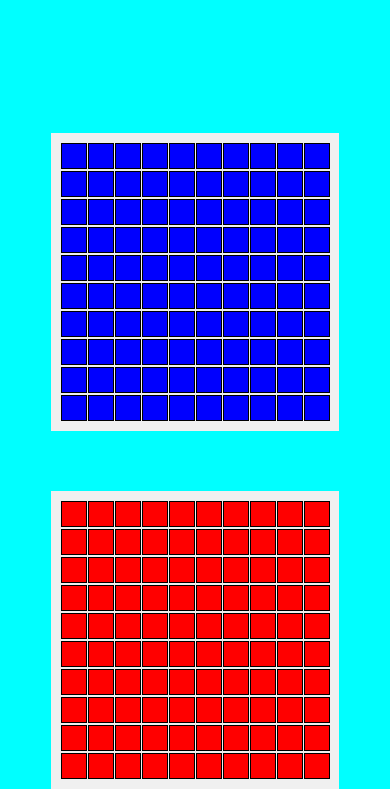
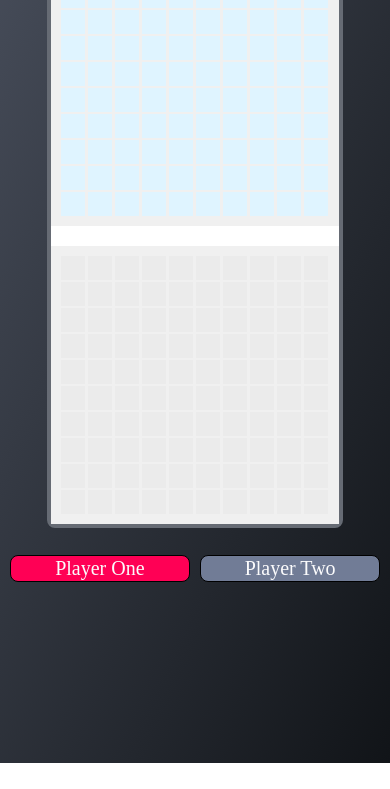
Before and after one commit to AntonioSimonetti/BattleshipTOP, a website built with webpack: page index.html in a window 390 px wide. Shown: the part 81-870 px from the top of the page. After the commit the page ends 844 px from the top, so only its background shows below. Built offline with nearby package versions, Linux system fonts and the light colour scheme.

Commit message:
Finished project

```diff
--- a/display.js
+++ b/display.js
@@ -1,15 +1,9 @@
-const { gameloop, getPlayerInput, turn } = require("./gameloop");
+const { getPlayerInput } = require("./gameloop");
 
 
 function createGrid() {
   const topContainer = document.createElement("div");
   topContainer.classList.add("top-container");
-
-  //const startButton = document.createElement("startButton");
-  //startButton.classList.add("startButton");
-  //startButton.textContent = "START";
-
-  //topContainer.appendChild(startButton);
   document.body.appendChild(topContainer)
 
   const mainHeader = document.createElement("div");
@@ -39,8 +33,6 @@ function createGrid() {
 
       // Add click event listener to each grid item
       gridItemOne.addEventListener("click", getPlayerInput);
-
-
     }
   }
 
@@ -57,14 +49,26 @@ function createGrid() {
       gridItemTwo.setAttribute("data-row", i);
       gridItemTwo.setAttribute("data-col", j);
       grid2Container.appendChild(gridItemTwo);
-
-      // Add click event listener to each grid item
-      gridItemTwo.addEventListener("click", turn);
-
     }
   }
+
+  //Create the divs with player's name
+  const nameDiv = document.createElement("div");
+  nameDiv.classList.add("nameDiv");
+  document.body.appendChild(nameDiv);
+  const leftName = document.createElement("div");
+  leftName.classList.add("leftName");
+  const leftNameTxt = document.createElement("div");
+  leftNameTxt.textContent = "Player One";
+  leftName.appendChild(leftNameTxt);
+  nameDiv.appendChild(leftName);
+  const rightName = document.createElement("div");
+  const rightNameTxt = document.createElement("div");
+  rightName.classList.add("rightName");
+  rightNameTxt.textContent = "Player Two";
+  rightName.appendChild(rightNameTxt);
+  nameDiv.appendChild(rightName);
 }
-
 
 module.exports = {
   createGrid: createGrid,
--- a/gameloop.js
+++ b/gameloop.js
@@ -1,4 +1,3 @@
-const { gameboardFactory } = require("./gameboard");
 const { Player } = require("./players");
 
 let phases = 1;
@@ -17,7 +16,7 @@ function isValidPlacementUX(row, col, phases, isVertical) {
     } else {
       for (let i = row; i < row + phases; i++) {
         gridItemOne.forEach((item) => {
-          if (item.dataset.row == i && item.dataset.col == col && item.style.backgroundColor === "black") {
+          if (item.dataset.row == i && item.dataset.col == col && item.style.backgroundColor === "#A1A1AB") {
             validPlacement = false;
           }
         });
@@ -29,17 +28,15 @@ function isValidPlacementUX(row, col, phases, isVertical) {
     } else {
       for (let j = col; j < col + phases; j++) {
         gridItemOne.forEach((item) => {
-          if (item.dataset.row == row && item.dataset.col == j && item.style.backgroundColor === "black") {
+          if (item.dataset.row == row && item.dataset.col == j && item.style.backgroundColor === "#A1A1AB") {
             validPlacement = false;
           }
         });
       }
     }
   }
-
   return validPlacement;
 }
-
 
 function getPlayerInput(event) {
   // Get the row and column of the clicked cell
@@ -48,26 +45,21 @@ function getPlayerInput(event) {
   let isVertical = confirm("Do you want to place the ship vertically?");
 
   const isValidPlacementUXVAR = isValidPlacementUX(row, col, phases, isVertical);
-  console.log(isValidPlacementUXVAR);
-
   if (!isValidPlacementUXVAR) {
-    console.log("NOT VALID POSITION");
     let winnerHeader = document.getElementById("mainHeader");
     winnerHeader.textContent = `This is not a valid position, try again!`;
+    winnerHeader.style.fontSize = '0.8em';
     return;
   }
-
     placements.push(row,col,isVertical);
-    console.log(placements)
-
     if (isVertical) {
       for (let i = row; i < row + phases; i++) {
         let gridItemOne = document.querySelectorAll(".grid-item-grid1");
         if (gridItemOne.length > 0) {
           gridItemOne.forEach((item) => {
             if (item.dataset.row == i && item.dataset.col == col) {
-              item.style.backgroundColor = "black";
-              if (item.style.backgroundColor === "black") {
+              item.style.backgroundColor = "#A1A1AB";
+              if (item.style.backgroundColor === "##A1A1AB") {
                 item.removeEventListener("click", getPlayerInput);
               }
 
@@ -76,17 +68,13 @@ function getPlayerInput(event) {
         }
       }
     } else {
-      console.log("col: ", col);
-      console.log(typeof col);
-      console.log("phases: ", phases);
       for (let j = col; j < col + phases; j++) {
-        console.log("j: ", j);
         let gridItemOne = document.querySelectorAll(".grid-item-grid1");
         if (gridItemOne.length > 0) {
           gridItemOne.forEach((item) => {
             if (item.dataset.row == row && item.dataset.col == j) {
-              item.style.backgroundColor = "black";
-              if (item.style.backgroundColor === "black") {
+              item.style.backgroundColor = "#A1A1AB";
+              if (item.style.backgroundColor === "#A1A1AB") {
                 item.removeEventListener("click", getPlayerInput);
               }
             }
@@ -94,7 +82,6 @@ function getPlayerInput(event) {
         }
       }
     }
-
 
     if (phases > 4) {
       //removes the eventlistener by cloning the element without the eventlistener and replacing the one that had it
@@ -135,12 +122,8 @@ function getPlayerInput(event) {
       });
     }
 
-    console.log("inizio attacco player 1");
     gameboardTwoArr[0].receiveAttack(row,col);
-    console.log("fine attacco  1");
-
     event.target.removeEventListener("click", turn);
-
     if (isHit) {
       let winnerHeader = document.getElementById("mainHeader");
       winnerHeader.textContent = `You hit the enemy ship, attack again!`;
@@ -156,16 +139,13 @@ function getPlayerInput(event) {
       }
       return;
     }
-
     CPUturn();
-
   }
 
 
   function CPUturn () {
-    console.log("inizio attacco player 2");
-    console.log(playersName[1].name)
-
+    let winnerHeader = document.getElementById("mainHeader");
+    winnerHeader.textContent = `Enemy attacking..`;
     let winner = null;
 
     // Check if playerTwo has won, and end the game if they have
@@ -179,7 +159,6 @@ function getPlayerInput(event) {
     }
 
     let attacks = playersName[1].takeTurn();
-    console.log(attacks)
     gameboardOneArr[0].receiveAttack(attacks[0], attacks[1]);
 
     // Highlight the cell that is receiving the attack and attack again if ship is hitted
@@ -189,7 +168,6 @@ function getPlayerInput(event) {
       if (item.dataset.row == attacks[0] && item.dataset.col == attacks[1] ) {
         item.classList.add("water");
       }
-
       if(item.dataset.row == attacks[0] && item.dataset.col == attacks[1] && gameboardOneArr[0].board[attacks[0]][attacks[1]] != null) {
         item.classList.remove("water");
         item.classList.add("hitted");
@@ -197,10 +175,12 @@ function getPlayerInput(event) {
       }
     });
   }
+  setTimeout(function() {
+    winnerHeader.textContent = `Your turn to attack`;
+  }, 1000);
 }
 
 function gameloop() {
-  console.log("started gameloop")
   // Create two players
   const playerOne = Player("Player One", false);
   const playerTwo = Player("Player Two", true);
@@ -212,25 +192,15 @@ function gameloop() {
   let fasi = 0;
     // Player One places ship
     for(let i = 0; i < 5;i++) {
-
-      console.log("dentro il loop", fasi)
-      console.log(`Place your ship with length ${fasi + 1}`);
-
-
         let row = parseInt(placements[0]);
         let col = parseInt(placements[1]);
         let isVertical = placements[2];
         placements = placements.slice(3);
-
-
         gameboardOne.placeShip(row, col, fasi + 1, isVertical);
         fasi++;
-        console.table(gameboardOne.board);
     }
-  console.log("fuori dal loop")
 
   //Player Two places ships randomly
-  console.log(`It's ${playerTwo.name}'s turn to place ships.`);
   for (let i = 0; i < 5; i++) {
     let length = i + 1;
     let orientation1 = Math.random() < 0.5 ? "horizontal" : "vertical";
@@ -254,20 +224,21 @@ function gameloop() {
       )
     );
     gameboardTwo.placeShip(row1, col1, length, isVertical1);
-
-    console.table(gameboardTwo.board);
   }
 
     gameboardOneArr.push(gameboardOne);
     gameboardTwoArr.push(gameboardTwo);
     playersName.push(playerOne, playerTwo);
+    const gridItemTwo = document.querySelectorAll(".grid-item-grid2");
+    gridItemTwo.forEach(item => {
+      item.addEventListener("click", turn);
+    })
 
   return {
     playerOne,
     playerTwo,
     gameboardOne,
     gameboardTwo,
-    //winner,
   };
 }
 
--- a/players.js
+++ b/players.js
@@ -1,4 +1,3 @@
-const { Ship } = require("./ships");
 const { gameboardFactory } = require("./gameboard");
 
 function Player(name, isComputer = false) {
@@ -17,9 +16,8 @@ function Player(name, isComputer = false) {
           col = Math.floor(Math.random() * gameboard.board.length);
         } while (attackedPositions.includes(`${row},${col}`));
 
-        //gameboard.receiveAttack(row, col);
         attackedPositions.push(`${row},${col}`);
-        return [row, col]; //not sure about this yet
+        return [row, col];
       },
     };
   }
@@ -29,9 +27,7 @@ function Player(name, isComputer = false) {
     gameboard,
     attackedPositions,
     takeTurn(row, col) {
-      //This do not ensure that the player cannot choose an already attacked position.Handle this in the input part of the code and maybe modify this later.
       if (attackedPositions.includes(`${row},${col}`)) {
-        console.log(`Position (${row}, ${col}) has already been attacked!`);
         return;
       }
       gameboard.receiveAttack(row, col);
--- a/script.js
+++ b/script.js
@@ -1,6 +1,5 @@
 import "./style.css";
 
 const { createGrid } = require("./display.js");
-const { gameloop } = require("./gameloop.js");
 
 createGrid();
--- a/ships.js
+++ b/ships.js
@@ -16,7 +16,6 @@ module.exports = {  Ship };
 
 
     function isSunk() {
-      //console.log(`isSunk: ${JSON.stringify(hits)}`);
       return hits.every(hit => hit === true);
     }
 
--- a/style.css
+++ b/style.css
@@ -1,5 +1,5 @@
 body {
-    background-color: aqua;
+    background-image: linear-gradient(to bottom right, #474d5a,#111418);
     margin: 0;
     padding: 0;
     min-width: 100%;
@@ -8,7 +8,11 @@ body {
     flex-direction: column;
     justify-content: flex-start;
     align-items: center;
+    background-size: cover;
+    background-repeat: no-repeat;
+    background-attachment: fixed;
 }
+
 
 html {
     font-size:30px;
@@ -23,29 +27,52 @@ html {
     display: flex;
     justify-content: center;
     align-items: flex-start;
-    background-color: yellow;
     gap: 2rem;
     width: 100%;
     height: 100%;
-    margin-bottom: 5rem;
+    margin-bottom: 0.5rem;
 }
 
 
 .main-header {
-    background-color: blueviolet;
     width: 14rem;
     height: 2rem;
-    border: solid 2px black;
     display: flex;
     justify-content: center;
     align-items: center;
+    animation: fade-in 1s ease-in, zoom-tilt 5s ease-in-out infinite;
+    color:#fbfbfc;
 }
+
+@keyframes fade-in {
+    0% {
+        opacity: 0;
+    }
+    100% {
+        opacity: 1;
+    }
+}
+
+@keyframes zoom-tilt {
+    0% {
+      transform: scale(1) rotate(0deg);
+    }
+    50% {
+      transform: scale(1.2) rotate(1.5deg);
+    }
+    100% {
+      transform: scale(1) rotate(0deg);
+    }
+  }
 
 .main-container {
     display: flex;
     justify-content: space-around;
     align-items: center;
     gap: 2rem;
+    background-color: #ffffff;
+    border: 0.40rem solid #666b74;
+    border-radius: 8px;
 }
 
 
@@ -55,39 +82,68 @@ html {
     grid-template-rows: repeat(10, 1fr);
     gap: 5px;
     padding: 10px;
-    background-color: #f0f0f0;
 }
 
 .grid-item-grid1, .grid-item-grid2 {
-    background-color: yellow;
     width: 40px;
     height: 40px;
     padding: 5px;
-    border: 1px solid black;
 }
 
 .grid-item-grid1 {
-    background-color: blue;
+    background-color: #dff4ff;
 }
 
 .grid-item-grid2 {
-    background-color: red;
+    background-color: #ebebeb;
 }
 
 .water {
-    background-color: azure;
+    background-color: #61c6ff;
 }
 
 .hitted {
-    background-color: violet !important;
+    background-color: #ff0055 !important;
   }
 
+.nameDiv {
+    margin-top: 1.5rem;
+    width: 100%;
+    height: 5rem;
+    display: flex;
+    justify-content: space-around;
+    align-items: center;
+}
+
+.rightName, .leftName {
+    display: flex;
+    justify-content: center;
+    align-items: center;
+    width: 20rem;
+    height: 50%;
+    border: black 1px solid;
+    color: #fbfbfc;
+    border-radius: 8px;
+    font-size: 2rem;
+}
+
+.leftName {
+    background-color: #ff0055;
+}
+
+.rightName {
+    background-color: #717c96;
+}
 
 
 @media screen and (max-width: 1130px) {
 
     body {
-        background-color: aqua;
+        background-size: cover;
+    }
+
+    html {
+        font-size: 15px;
     }
 
     .main-container {
@@ -109,27 +165,68 @@ html {
 
 
     .grid-item-grid1, .grid-item-grid2 {
-        background-color: yellow;
         width: 30px;
         height: 30px;
         padding: 3px;
-        border: 1px solid black;
     }
 
     .grid-item-grid1 {
-        background-color: blue;
+        background-color: #dff4ff;
     }
 
     .grid-item-grid2 {
-        background-color: red;
+        background-color: #ebebeb;
+    }
+
+    .water {
+        background-color: #61c6ff;
+    }
+
+    .hitted {
+        background-color: #ff0055 !important;
+      }
+
+    .nameDiv {
+        margin-top: 1.5rem;
+        width: 95%;
+        height: 5rem;
+        display: flex;
+        justify-content: space-around;
+        gap: 1rem;
+        align-items: center;
+    }
+
+    .rightName, .leftName {
+        display: flex;
+        justify-content: center;
+        align-items: center;
+        width: 20rem;
+        height: 50%;
+        border: black 1px solid;
+        color: #fbfbfc;
+        border-radius: 8px;
+    }
+
+    .leftName {
+        background-color: #ff0055;
+    }
+
+    .rightName {
+        background-color: #717c96;
     }
   }
 
   @media screen and (max-width: 459px) {
 
     body {
-        background-color: aqua;
+        background-size: cover;
     }
+
+    html {
+        font-size: 10px;
+    }
+
+
 
     .main-container {
         display: flex;
@@ -150,18 +247,53 @@ html {
 
 
     .grid-item-grid1, .grid-item-grid2 {
-        background-color: yellow;
         width: 20px;
         height: 20px;
         padding: 2px;
-        border: 1px solid black;
     }
 
     .grid-item-grid1 {
-        background-color: blue;
+        background-color: #dff4ff;
     }
 
     .grid-item-grid2 {
-        background-color: red;
+        background-color: #ebebeb;
+    }
+
+    .water {
+        background-color: #61c6ff;
+    }
+
+    .hitted {
+        background-color: #ff0055 !important;
+      }
+
+    .nameDiv {
+        margin-top: 1.5rem;
+        width: 95%;
+        height: 5rem;
+        display: flex;
+        justify-content: space-around;
+        gap: 1rem;
+        align-items: center;
+    }
+
+    .rightName, .leftName {
+        display: flex;
+        justify-content: center;
+        align-items: center;
+        width: 20rem;
+        height: 50%;
+        border: black 1px solid;
+        color: #fbfbfc;
+        border-radius: 8px;
+    }
+
+    .leftName {
+        background-color: #ff0055;
+    }
+
+    .rightName {
+        background-color: #717c96;
     }
   }
```
Also changed, not shown: gameboard.js (+1 -17 lines), dist/index.js.
